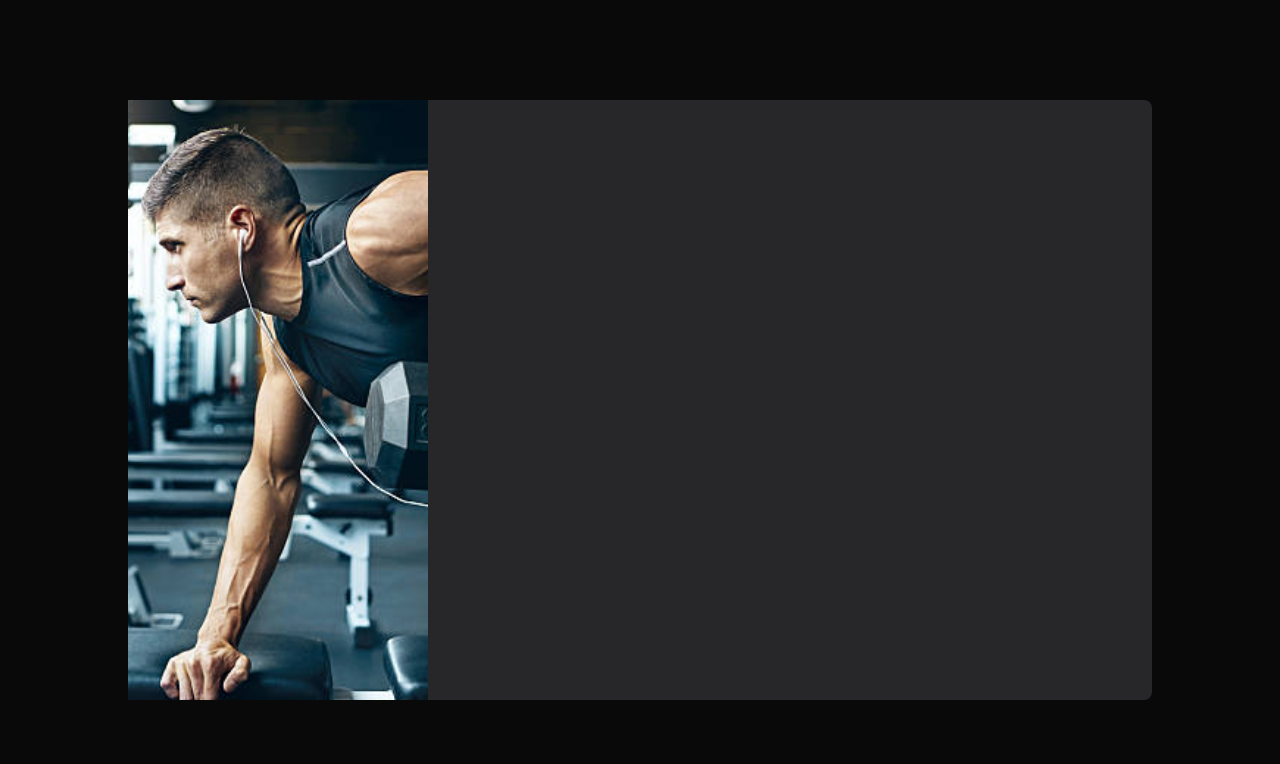
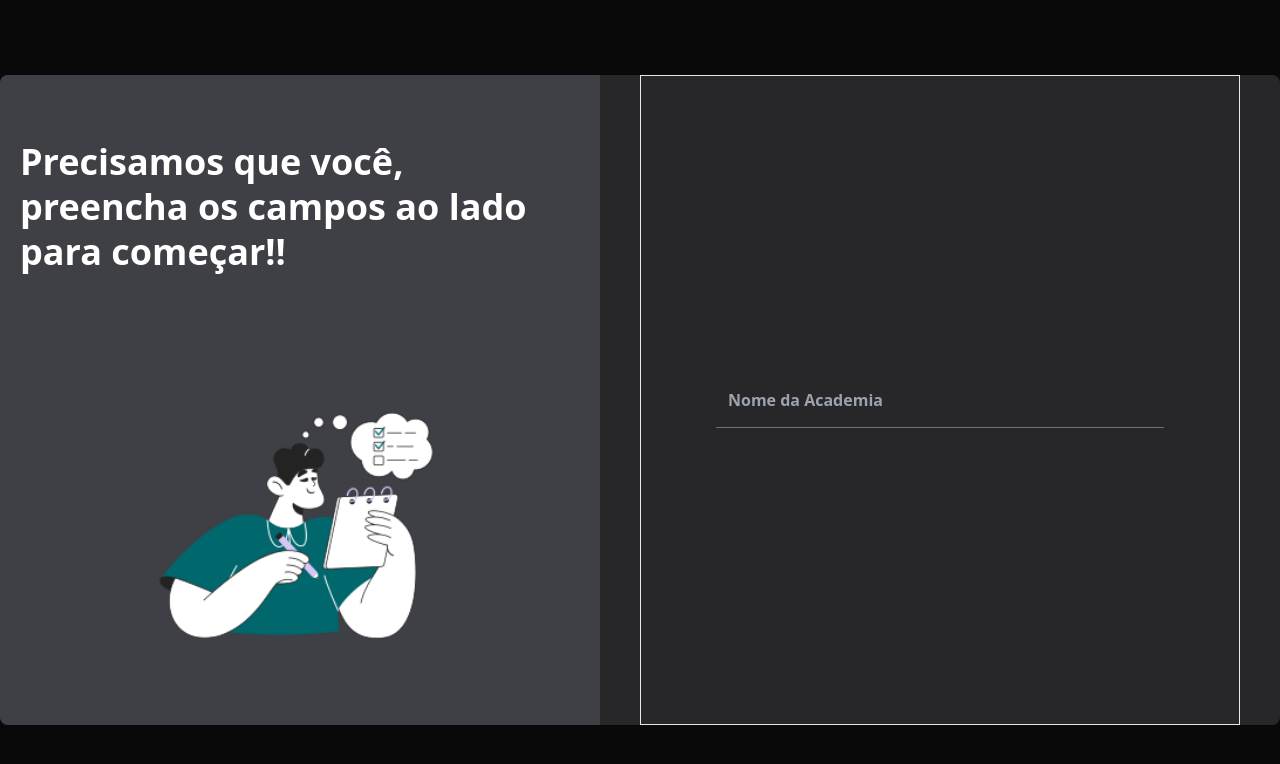
Before and after one commit to IgorSilvaZZ/academy-project, a React (Vite) app in the folder web/: page / in a window 1280 px wide. Shown: the top 764 px of the page. Built offline with nearby package versions, Linux system fonts and the light colour scheme.

Commit message:
Refactor register page

```diff
--- a/web/src/pages/Register.tsx
+++ b/web/src/pages/Register.tsx
@@ -1,10 +1,24 @@
+import firstStepImage from "../assets/first-step-image.png";
+
 export const Register = () => {
   return (
     <div className='w-screen h-screen flex items-center justify-center'>
-      <main className='w-full max-w-5xl h-full max-h-[600px] rounded-lg bg-zinc-800 flex'>
-        <div className='w-[300px] h-full bg-register-image bg-cover bg-no-repeat bg-center'></div>
+      <main className='w-full max-w-7xl h-full max-h-[650px] rounded-lg bg-zinc-800 flex'>
+        <div className='w-[600px] h-full flex flex-col justify-around items-center bg-zinc-700 rounded-l-lg'>
+          <span className='text-4xl text-white leading-tight font-semibold p-5'>
+            Precisamos que você, preencha os campos ao lado para começar!!
+          </span>
 
-        <div className='w-[600px] h-full flex flex-col'></div>
+          <img src={firstStepImage} className='w-[300px]' />
+        </div>
+
+        <div className='w-[600px] mx-auto h-full flex flex-col items-center justify-center gap-2 border'>
+          <input
+            type='text'
+            className='h-14 w-full max-w-md p-3 text-gray-300 font-semibold border-b border-b-zinc-500 bg-transparent outline-none'
+            placeholder='Nome da Academia'
+          />
+        </div>
       </main>
     </div>
   );
```
Also changed, not shown: web/src/assets/first-step-image.png (added).
